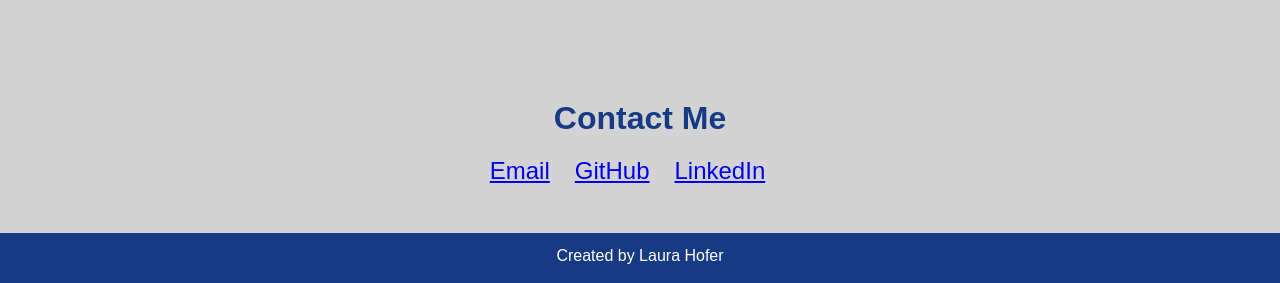
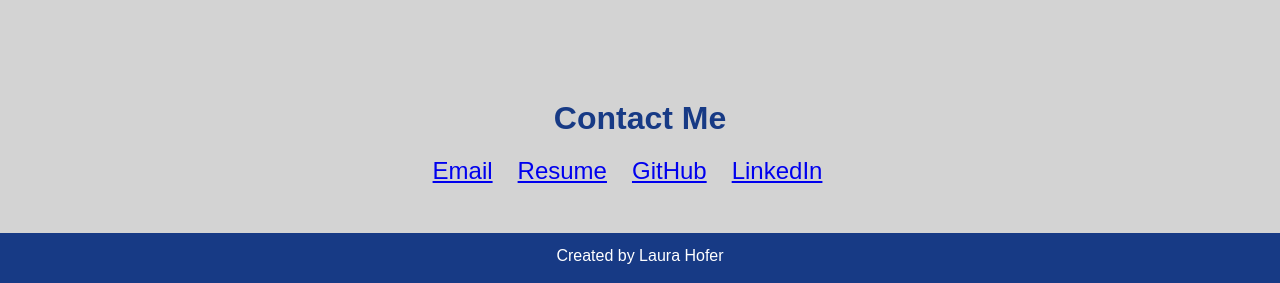
Before and after one commit to ljhofer/02-advanced-css-portfolio, a plain HTML site: page index.html in a window 1280 px wide. Shown: the part 2060-2343 px from the top of the page. Drawn offline with Linux system fonts and the light colour scheme.

Commit message:
Add resume to contact section

```diff
--- a/index.html
+++ b/index.html
@@ -58,6 +58,7 @@
                 <h2 id="contact">Contact Me</h2>
                 <ul>
                     <li><a href="mailto:ljhofer@gmail.com">Email</a></li>
+                    <li><a href="assets/images/Hofer_Resume_10_21.pdf" target="_blank">Resume</a></li>
                     <li><a href="https://github.com/ljhofer" target="_blank">GitHub</a></li>
                     <li><a href="www.linkedin.com/in/laura-hofer-a317019" target="_blank">LinkedIn</a></li>
                 </ul>
```
Also changed, not shown: 1 other file.
